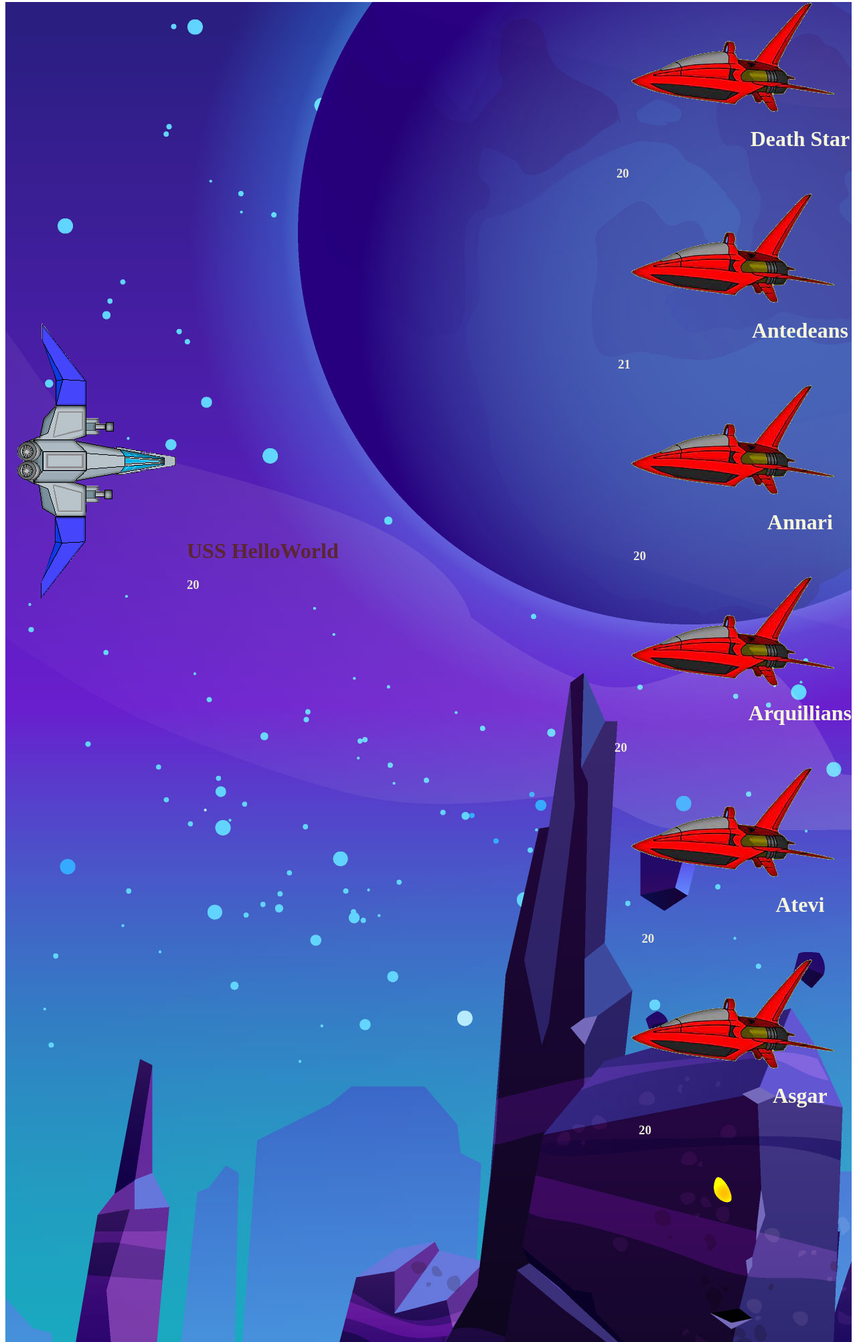
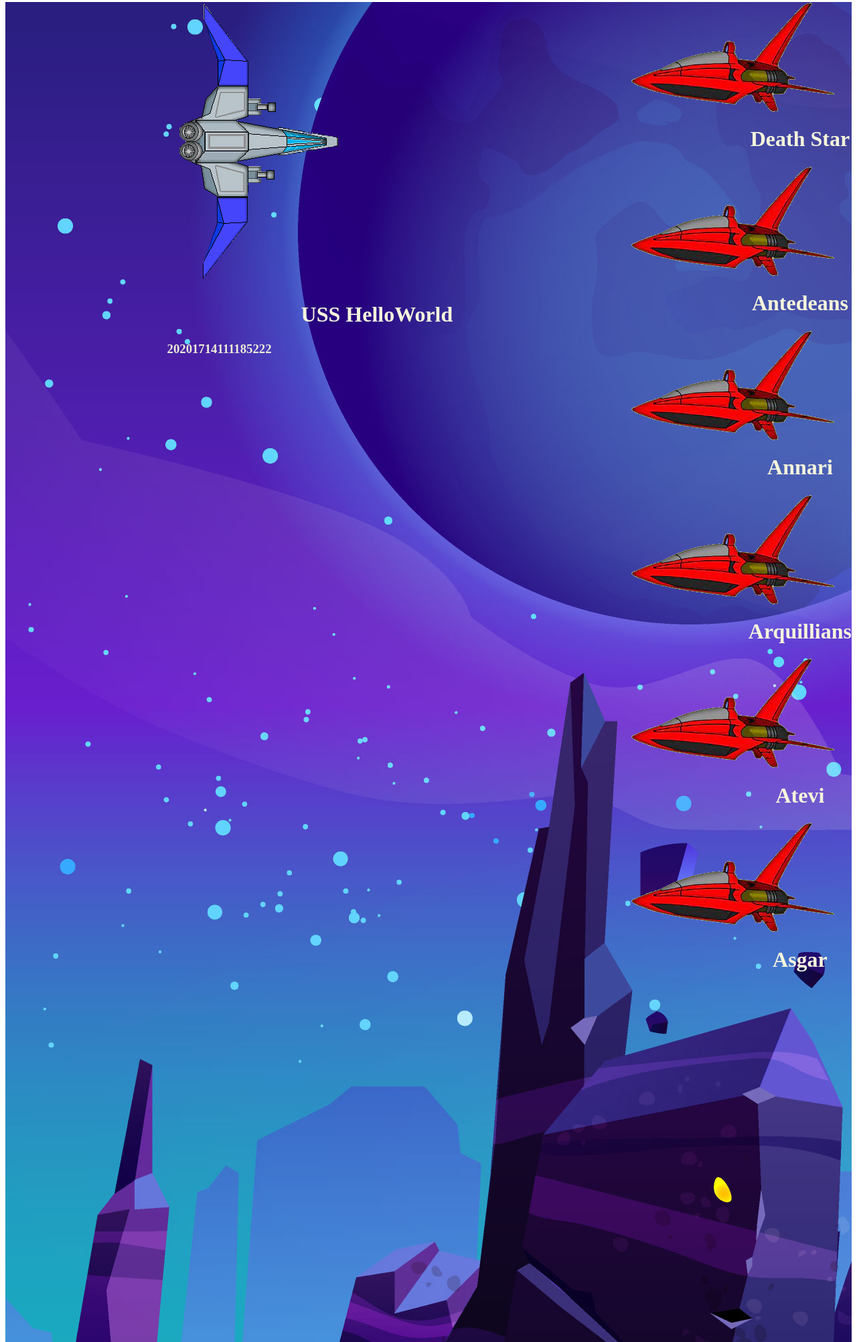
Before and after one commit to Bsmith86/Module1, a plain HTML site: page index.html in a window 1280 px wide. Shown: the part 77-2080 px from the top of the page at 67% size. Drawn offline with Linux system fonts and the light colour scheme.

Commit message:
docemnt query

```diff
--- a/index.html
+++ b/index.html
@@ -5,17 +5,18 @@
     <meta http-equiv="X-UA-Compatible" content="IE=edge">
     <meta name="viewport" content="width=device-width, initial-scale=1.0">
     <link rel="stylesheet" type="text/css" href="styles.css" />
-    <script defer src="script.js"></script>
+    <script src="script.js" defer></script>
     <title>Space Battle</title>
 </head>
 <body>
+
     <h1>Space Battle</h1>
    <div id="flex-container">
-    <div id="my-ship">
+    <div id="myShip">
         <img src="./images/USS_Ship.png" alt="enemy ship">
         <div class="ship-data">
-            <h1 id="myShip">USS HelloWorld</h1>
-            <h3 id="my-ship-hull">20</h3>
+            <h1 id="myShipName">USS HelloWorld</h1>
+            <h3 class="hull"></h3>
         </div>
     </div>
 
@@ -23,38 +24,38 @@
         <img id="alien1" src="./images/enemy_ship.png" alt="enemy ship">
         <div id="data1" class="enemy-data">
             <h1>Death Star</h1>
-            <h3 id="ship1-hull">20</h3>
+            <h3 class="aHull" id="ship1Hull"></h3>
 
         </div>
 
         <img id="alien2" src="./images/enemy_ship.png" alt="enemy ship">
         <div class="ship-data">
             <h1>Antedeans</h1>
-            <h3 id="ship2-hull">21</h3>
+            <h3 class="aHull1" id="ship2-hull"></h3>
         </div>
 
         <img src="./images/enemy_ship.png" alt="enemy ship">
         <div class="ship-data">
             <h1>Annari</h1>
-            <h3 id="ships3-hull">20</h3>
+            <h3 class="aHull2" id="ships3-hull"></h3>
         </div>
 
         <img src="./images/enemy_ship.png" alt="enemy ship">
         <div class="ship-data">
             <h1>Arquillians</h1>
-            <h3 id="ships3-hull">20</h3>
+            <h3 class="aHull3" id="ships3-hull"></h3>
         </div>
 
         <img src="./images/enemy_ship.png" alt="enemy ship">
         <div class="ship-data">
             <h1>Atevi</h1>
-            <h3 id="ships3-hull">20</h3>
+            <h3 class="aHull4" id="ships3-hull"></h3>
         </div>
 
         <img src="./images/enemy_ship.png" alt="enemy ship">
         <div class="ship-data">
             <h1>Asgar</h1>
-            <h3 id="ships3-hull">20</h3>
+            <h3 class="aHull5" id="ships3-hull"></h3>
         </div>
 
     </div>
--- a/script.js
+++ b/script.js
@@ -20,96 +20,97 @@
 // You could be battling six alien ships each with unique values.
 
 class SpaceShip {
-    constructor(name,hull, firePower, accuracy){
-        this.name = name
+  constructor(name, hull, firePower, accuracy) {
+    this.name = name;
     this.hull = hull;
     this.firePower = firePower;
     this.accuracy = accuracy;
-
   }
-    attack(ship){
+  attack(ship) {
     //   accuracy check
     if (Math.random() < this.accuracy) {
       ship.hull -= this.firePower;
-      console.log(`${ship.name} was hit by ${this.name} the hull is now ${ship.hull}`);
+
+      console.log(
+        `${ship.name} was hit by ${this.name} the hull is now ${ship.hull}`
+      );
 
       // get the right hull element let hullElement = document.querySelector()
       // set the hullElement.innerText = new hull value
-
-
+    }
+    // if (ship.id == 0){
+    //   player2Hull -= 10;
+    // }
   }
 }
-    // defend(meObject){
-    //  if (Math.random() < this.accuracy) {
-    //     meObject.hull -= this.firePower
-    //  }
-    // }
-  }
 
-let me = new SpaceShip("USS HelloWorld", 20, 5, .7)
+let me = new SpaceShip("USS HelloWorld", 20, 5, 0.7);
 
 console.log(me);
 
 class AlienShips {
-  constructor(){
-    // let hull
-
+  constructor() {
     this.ships = [];
   }
 
-
-  addShip(name, id){
-
+  addShip(name, id) {
     let hull = Math.floor(Math.random() * 4) + 3;
-    let firePower = Math.floor(Math.random() * 3) + 2
-    let accurracy = Math.random() * .2 + .6
-
+    let firePower = Math.floor(Math.random() * 3) + 2;
+    let accurracy = Math.random() * 0.2 + 0.6;
 
     let newShip = new SpaceShip(name, hull, firePower, accurracy, id);
 
-
-
     this.ships.push(newShip);
   }
-
 }
 
 // DOM initilization
- const player1 = document.getElementById()
-const player1Hull = document.getElementById()
- const player2 = document.getElementById()
- const player2Hull = document.getElementsByClassName()
+//  const player1 = document.getElementById('myShip')
+// const p1Hull = document.querySelector('#hull')
+// const player2 = document.getElementById("alien1");
+// const player2Hull = document.getElementsByClassName("ship1Hull");
 
 let myAlienShips = new AlienShips();
 
-// let alienAccuracy = (Math.random() * .6) + .4
 
-myAlienShips.addShip("Death Star" , 0)
-myAlienShips.addShip("Antedeans" , 1)
-myAlienShips.addShip("Annari" , 2)
-myAlienShips.addShip("Arquillians" , 3)
-myAlienShips.addShip("Atevi" , 4)
-myAlienShips.addShip("Asgard" , 5)
 
- console.log(myAlienShips)
+myAlienShips.addShip("Death Star", 0);
+myAlienShips.addShip("Antedeans", 1);
+myAlienShips.addShip("Annari", 2);
+myAlienShips.addShip("Arquillians", 3);
+myAlienShips.addShip("Atevi", 4);
+myAlienShips.addShip("Asgard", 5);
+
+console.log(myAlienShips);
 
 // console.log(ships[1]);
 
 //Loop
 
 //Initialize Dom
-let myShip = document.getElementById('my-ship');
-let alien1 = document.getElementById('alien1');
+// let myShip = document.getElementById('my-ship');
+// let alien1 = document.getElementById('alien1');
+// let ship1Hull = document.getElementById('ship1Hull');
+const showHull = () => {
+  let life = document.querySelector(".hull");
+  life.append(me.hull)
 
+};
 
+// const aHp = () => {
+//   let health = document.querySelector(".aHull");
+//   health.replaceWith(ship.aHull);
+// };
 const saveEarth = () => {
-
+   showHull();
+  //  aHp();
   let ships = myAlienShips.ships;
 
-  for (let i=0; i<ships.length; i++){
+  for (let i = 0; i < ships.length; i++) {
     // break if hull = 0
     if (me.hull < 1) {
-        console.log(me.hull, "within perameters");
+      console.log(me.hull, "Game Over");
+      showHull();
       break;
     }
 
@@ -117,29 +118,26 @@ const saveEarth = () => {
     while (keepLooping) {
       // attack
       me.attack(ships[i]);
-
+      // aHp();
       console.log(ships[i]);
       // check if enemy hull = 0
       if (ships[i].hull <= 0) {
-            console.log('alien1');
+        // ships.shift();
         break;
       }
       // defend
       ships[i].attack(me);
-        console.log(me);
+      console.log(me.hull);
+      showHull()
       // check if I'm alive
       if (me.hull < 1) {
         console.log(`${me.name} was destroyed. GAME OVER!`);
         break;
       }
     }
-      if(me.hull > 0) {}
-
   }
-
-
-
-}
+  showHull();
+};
 
 saveEarth();
 
@@ -149,3 +147,4 @@ console.log(myAlienShips);
 if (me.hull > 0) {
   console.log("Winner!");
 }
+// showHull();
```
Lines whose indentation alone changed are shown as unchanged.
